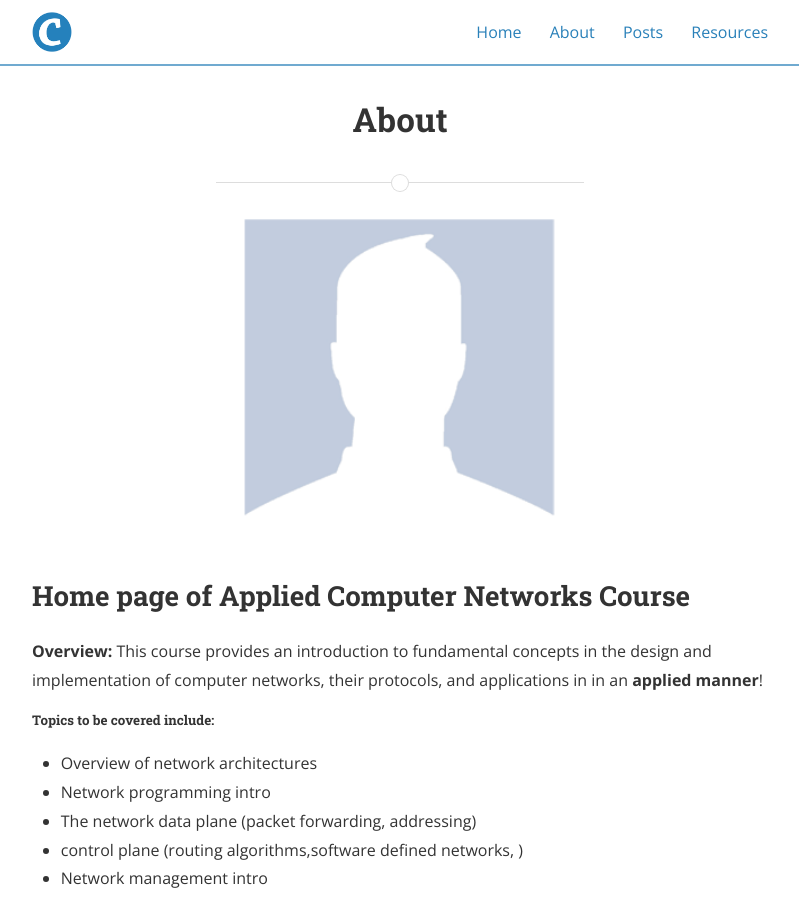
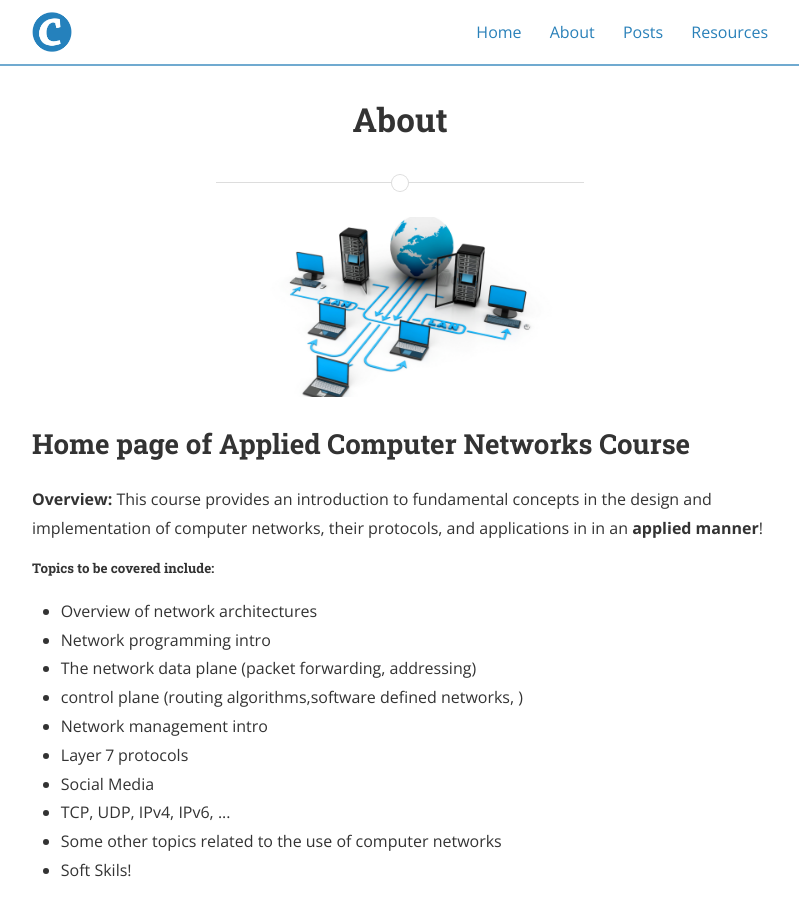
Before and after one commit to aComputerNetworks/aComputerNetworks.github.io, a Jekyll site: the page built from about.md, in a window 1280 px wide and 900 px high. Shown: the whole window, without its empty margins (240-1039 px from the left). Built offline with Jekyll 4.4.1, drawn with Linux system fonts in a browser that asks for light colours; nearby versions of some CDN libraries.

Commit message:
add tcp udp

```diff
--- a/about.md
+++ b/about.md
@@ -5,7 +5,7 @@
 main_nav: true
 ---
 
-![alt text]({{ site.baseurl }}/assets/profile-placeholder.gif "Profile Picture"){:.profile}
+![alt text]({{ site.baseurl }}/assets/Computer-Network-1536x864-935131953.png "Network Picture"){:.profile}
 
 <h2>Home page of Applied Computer Networks Course</h2>
 
@@ -36,6 +36,9 @@
 **The goal of the course**
 The goal of the course is to equip students with practical skills in using and implementing computer networks and can understand and explain every details in this images.
 
+<a href="{{ site.baseurl }}/assets/TCPvsUDP.jpg" data-lightbox="TCP vs UDP" data-title="TCP vs UDP">
+  <img src="{{ site.baseurl }}/assets/TCPvsUDP.jpg" title="TCP vs UDP" style="width: 400px;">
+</a>
 
 <a href="{{ site.baseurl }}/assets/HowDNSWorks.gif" data-lightbox="How DNS Works" data-title="How DNS Works">
   <img src="{{ site.baseurl }}/assets/HowDNSWorks.gif" title="How DNS Works" style="width: 400px;">
```
Also changed, not shown: assets/CN-6-eng.jpg, assets/Computer-Network-1536x864-935131953.png (added), assets/TCPvsUDP.jpg (added), assets/header_image.jpg, 1 other file.
